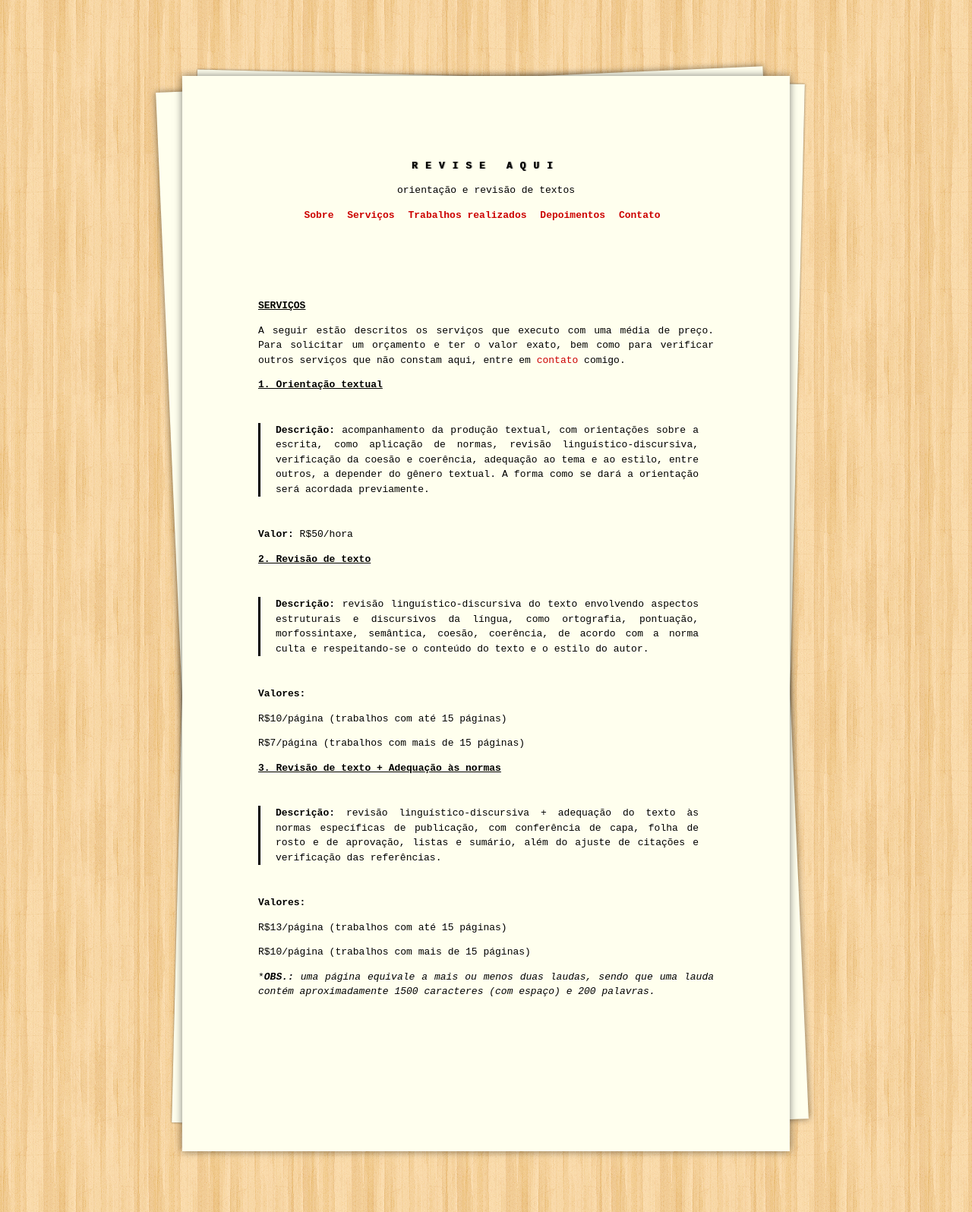
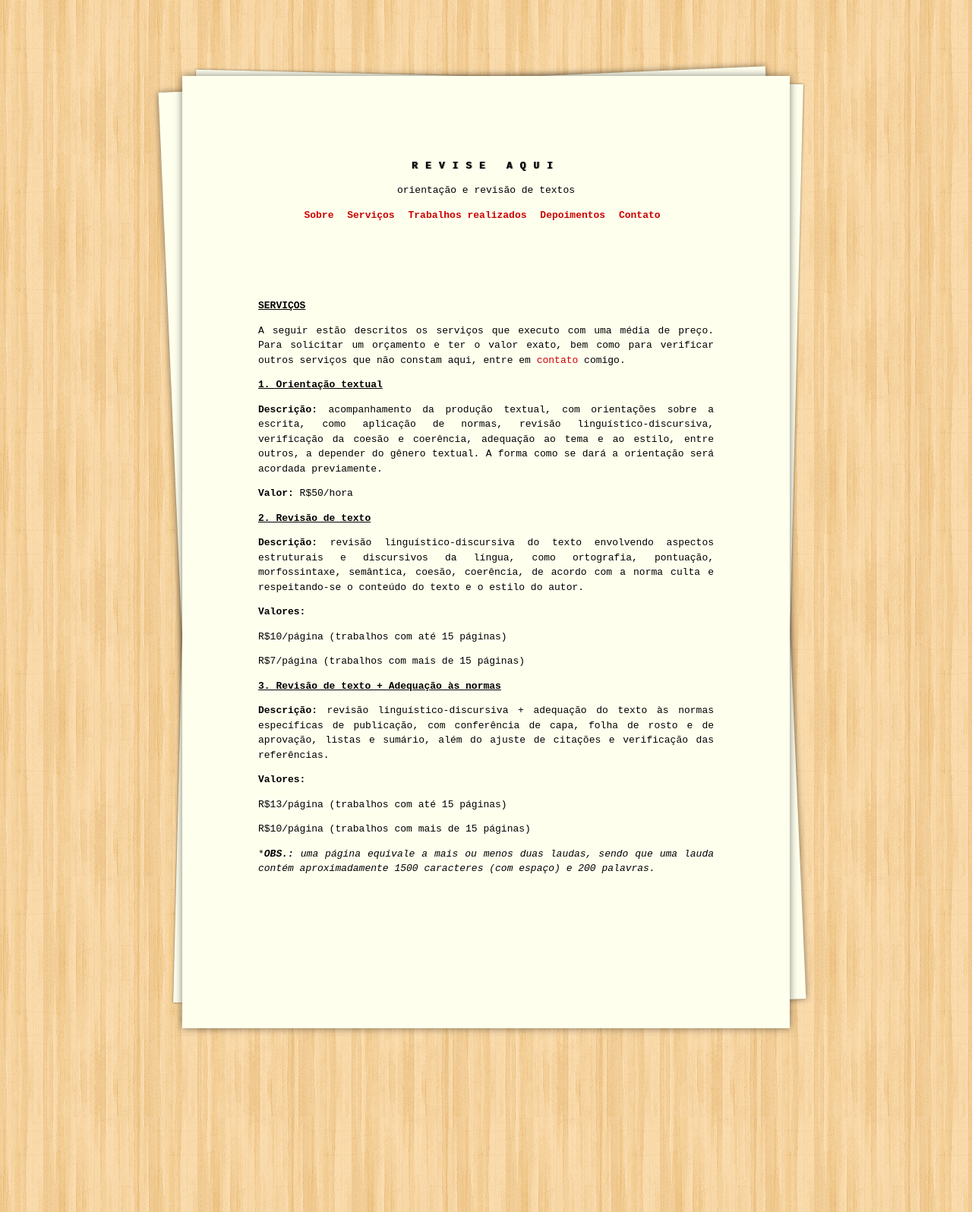
Before and after one commit to raqueldiniz/site, a Jekyll site: the page built from servicos.md, in a window 1280 px wide. Shown: the whole page at 76% size. Built offline with Jekyll 4.4.1, drawn with Linux system fonts in a browser that asks for light colours.

```diff
--- a/servicos.md
+++ b/servicos.md
@@ -10,14 +10,14 @@ A seguir estão descritos os serviços que executo com uma média de preço. Par
 
 ## 1. Orientação textual
 
-> **Descrição:** acompanhamento da produção textual, com orientações sobre a escrita, como aplicação de normas, revisão linguístico-discursiva, verificação da coesão e coerência, adequação ao tema e ao estilo, entre outros, a depender do gênero textual. A forma como se dará a orientação será acordada previamente.
+**Descrição:** acompanhamento da produção textual, com orientações sobre a escrita, como aplicação de normas, revisão linguístico-discursiva, verificação da coesão e coerência, adequação ao tema e ao estilo, entre outros, a depender do gênero textual. A forma como se dará a orientação será acordada previamente.
 
 **Valor:** R$50/hora
 
 
 ## 2. Revisão de texto
 
-> **Descrição:** revisão linguístico-discursiva do texto envolvendo aspectos estruturais e discursivos da língua, como ortografia, pontuação, morfossintaxe, semântica, coesão, coerência, de acordo com a norma culta e respeitando-se o conteúdo do texto e o estilo do autor.
+**Descrição:** revisão linguístico-discursiva do texto envolvendo aspectos estruturais e discursivos da língua, como ortografia, pontuação, morfossintaxe, semântica, coesão, coerência, de acordo com a norma culta e respeitando-se o conteúdo do texto e o estilo do autor.
 
 **Valores:**
 
@@ -28,7 +28,7 @@ R$7/página (trabalhos com mais de 15 páginas)
 
 ## 3. Revisão de texto + Adequação às normas
 
-> **Descrição:** revisão linguístico-discursiva + adequação do texto às normas específicas de publicação, com conferência de capa, folha de rosto e de aprovação, listas e sumário, além do ajuste de citações e verificação das referências.
+**Descrição:** revisão linguístico-discursiva + adequação do texto às normas específicas de publicação, com conferência de capa, folha de rosto e de aprovação, listas e sumário, além do ajuste de citações e verificação das referências.
 
 **Valores:**
 
```
